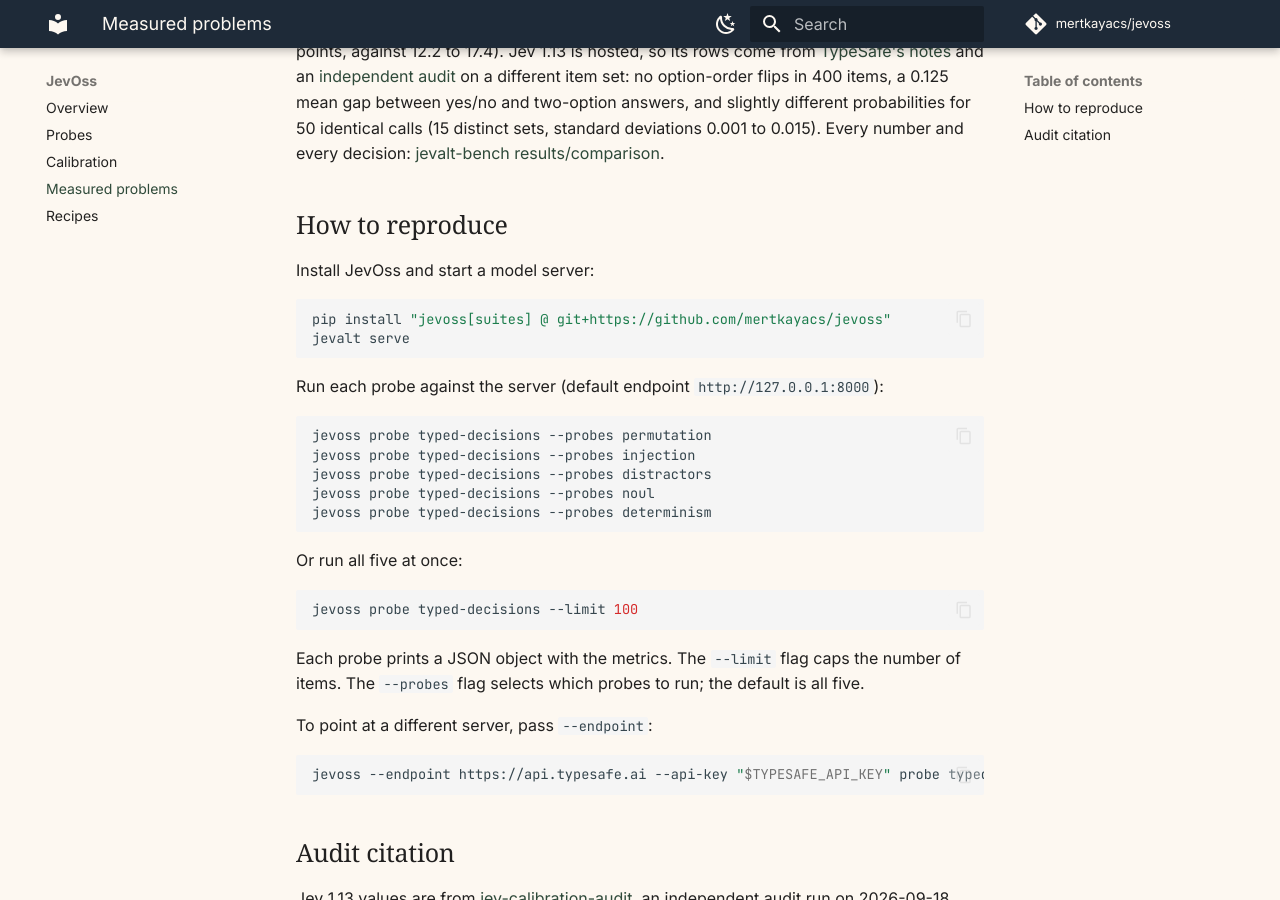
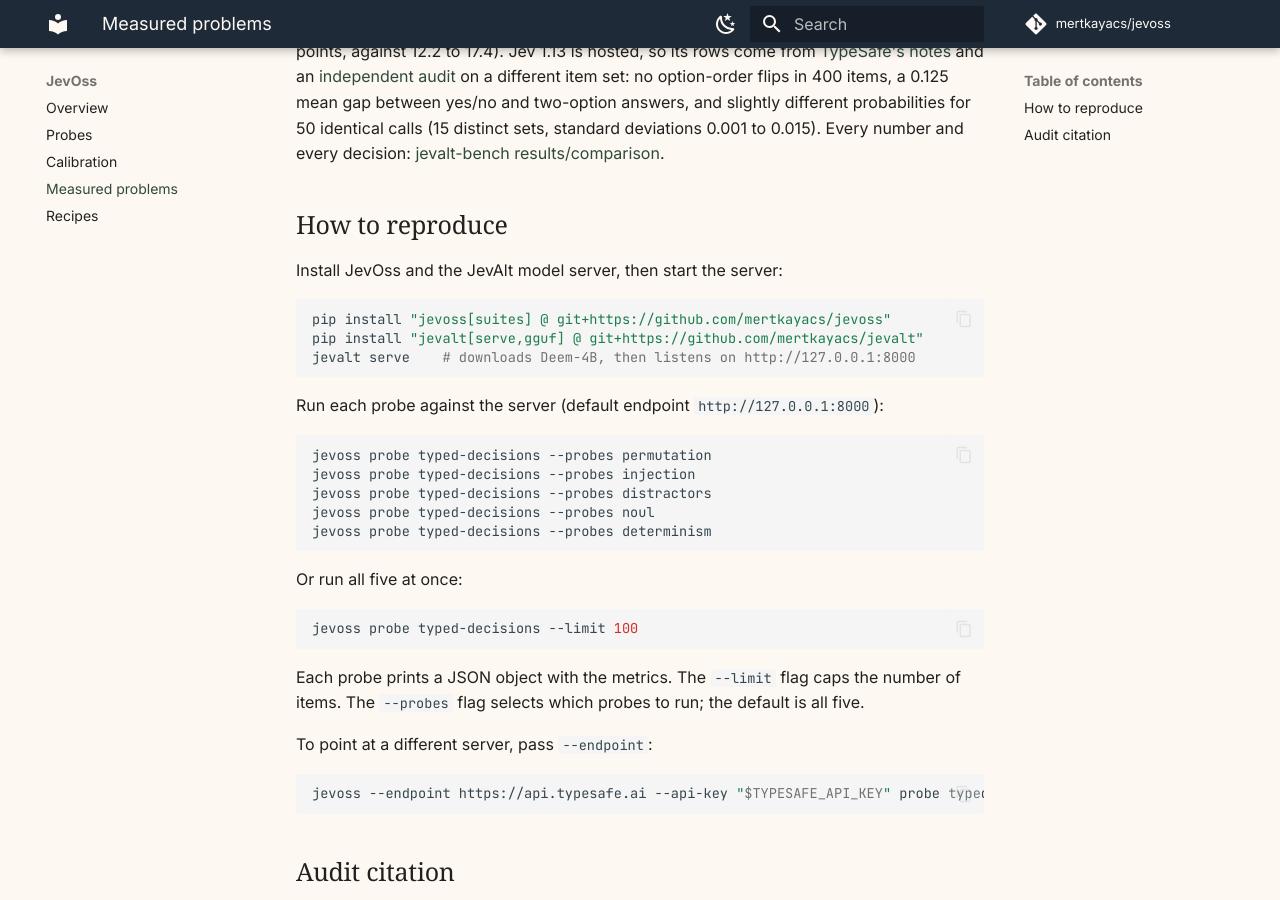
Before and after one commit to mertkayacs/jevoss, an MkDocs documentation site: the page built from docs/problems.md, in a window 1280 px wide and 900 px high, scrolled down 1407 px. Built offline with MkDocs 1.6.1 and Material for MkDocs 9.7.7, drawn with Linux system fonts in a browser that asks for light colours; comment, search, counter and statistics services are not loaded.

Commit message:
Measured problems: install the JevAlt model server before jevalt serve, so the block works from a clean machine

````diff
--- a/docs/problems.md
+++ b/docs/problems.md
@@ -10,11 +10,12 @@
 
 ## How to reproduce
 
-Install JevOss and start a model server:
+Install JevOss and the JevAlt model server, then start the server:
 
 ```bash
 pip install "jevoss[suites] @ git+https://github.com/mertkayacs/jevoss"
-jevalt serve
+pip install "jevalt[serve,gguf] @ git+https://github.com/mertkayacs/jevalt"
+jevalt serve    # downloads Deem-4B, then listens on http://127.0.0.1:8000
 ```
 
 Run each probe against the server (default endpoint `http://127.0.0.1:8000`):
````
